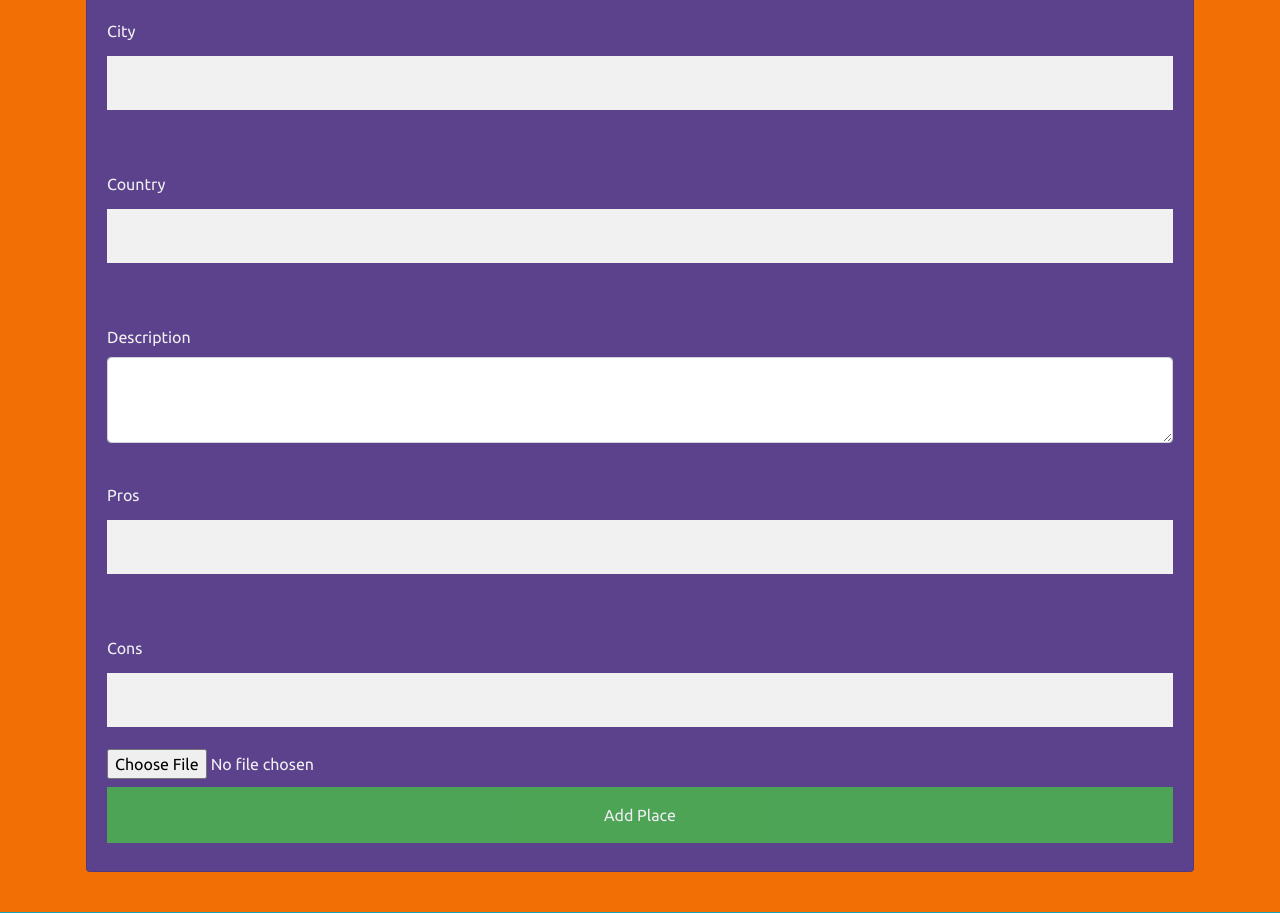
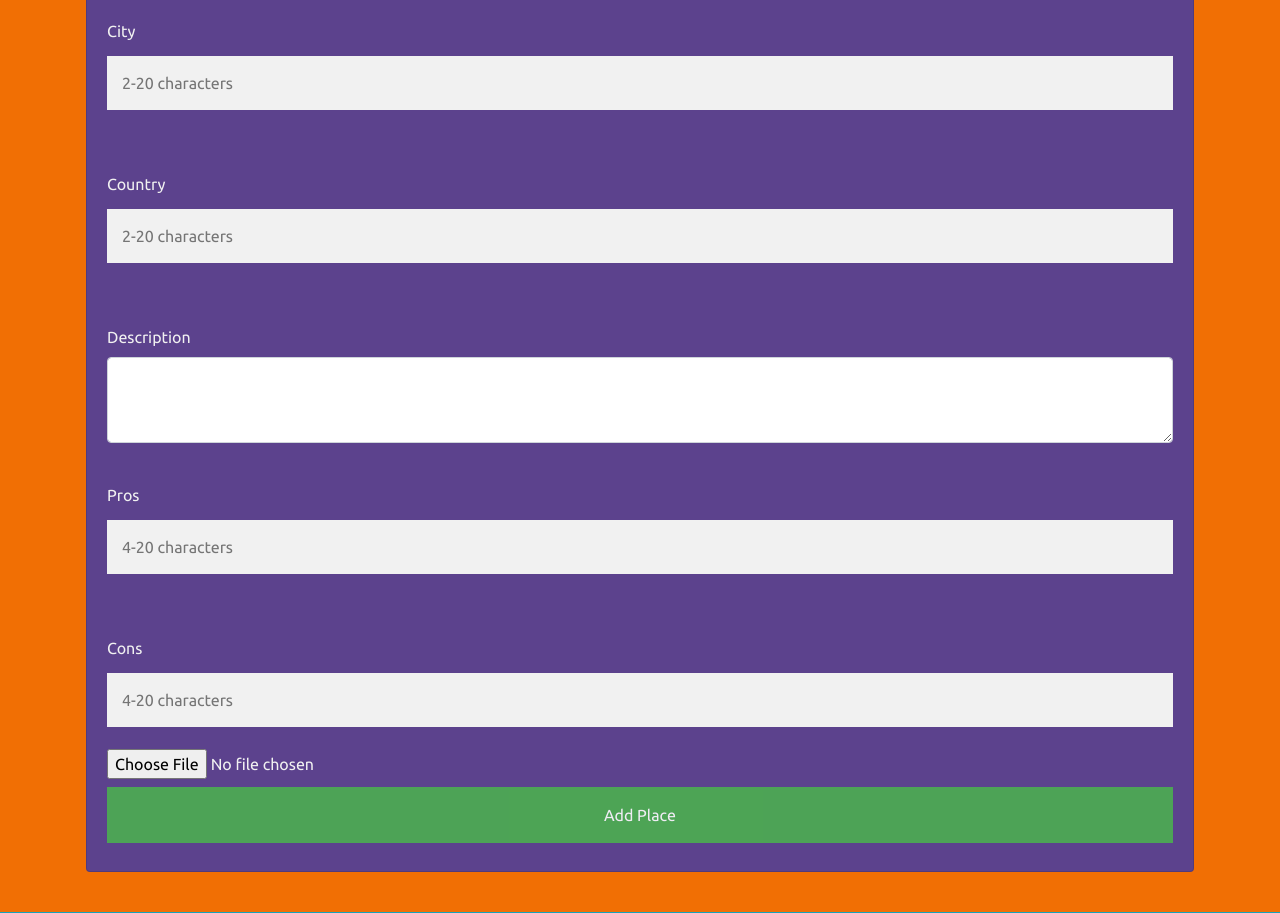
Before and after one commit to ebuzeryalcin/Travellers, a Flask app: page /add_place in a window 1280 px wide. Shown: the part 1497-2410 px from the top of the page. Run offline with Flask 2, Linux system fonts and the light colour scheme; the visitor is signed in with stand-in values (Sample User, id 1); data that the repository does not hold is empty; some libraries are stand-ins or nearby versions.

Commit message:
Added style to copyright, placeholders are now added to forms and login, register so users can match requirements.

```diff
--- a/static/css/style.css
+++ b/static/css/style.css
@@ -63,6 +63,9 @@ body{
 }
 .youtube-color{
     background-color: #ee0d0d
+}
+.copyright-opacity{
+    background-color: rgba(0, 0, 0, 0.2)
 }
 /*---------------------index.html ----------------------*/
 
--- a/templates/add_place.html
+++ b/templates/add_place.html
@@ -16,13 +16,13 @@
                     <!-- city -->
                     <div class="card-body input-field-add">
                         <label for="place_city">City</label>
-                        <input id="place_city" name="place_city" minlength="2" maxlength="20"
+                        <input id="place_city" placeholder="2-20 characters" name="place_city" minlength="2" maxlength="20"
                         type="text" class="validate" required>
                     </div>
                         <!-- country -->
                     <div class="card-body input-field-add">
                         <label for="place_country">Country</label>
-                        <input id="place_country" name="place_country" minlength="2" maxlength="20"
+                        <input id="place_country" placeholder="2-20 characters" name="place_country" minlength="2" maxlength="20"
                         type="text" class="validate" required>
                     </div>
                         <!-- description -->
@@ -35,13 +35,13 @@
                         <!-- pros -->
                         <div class="card-body input-field-add">
                         <label for="place_pros">Pros</label>
-                        <input id="place_pros" name="place_pros" minlength="2" maxlength="20"
+                        <input id="place_pros" placeholder="4-20 characters" name="place_pros" minlength="4" maxlength="20"
                         type="text" class="validate" required>
                     </div>
                         <!-- cons -->
                         <div class="card-body input-field-add">
                         <label for="place_cons">Cons</label>
-                        <input id="place_cons" name="place_cons" minlength="2" maxlength="20"
+                        <input id="place_cons" placeholder="4-20 characters" name="place_cons" minlength="4" maxlength="20"
                         type="text" class="validate" required>
                         <!-- image, upload -->
                         <input type="file" name="file" required>
--- a/templates/base.html
+++ b/templates/base.html
@@ -93,12 +93,11 @@
       </div>
     </section>
   </div>
-
-  <!-- Copyright -->
-  <div class="text-center p-3" style="background-color: rgba(0, 0, 0, 0.2)">
-    © 2021 Copyright:
-    <a class="text-dark" href="https://travellers-ebuzer-yalcin.herokuapp.com/">Travellers</a>
-  </div>
+    <!-- Copyright -->
+    <div class="text-center p-3 copyright-opacity">
+        © 2021 Copyright:
+        <a class="text-dark" href="https://travellers-ebuzer-yalcin.herokuapp.com/">Travellers</a>
+    </div>
 </footer>
 
     <!-- Bootstrap v4.5 JQuery and Javascript CDN from https://getbootstrap.com/docs/4.5/getting-started/introduction/#js -->
--- a/templates/login.html
+++ b/templates/login.html
@@ -20,11 +20,11 @@
         <hr>
 
         <label for="username"><h4>Username</h4></label>
-        <input type="text" placeholder="Enter Username" name="username" id="username" minlength="5"
-            maxlength="15" pattern="^[a-zA-Z0-9]{5,15}$" class="validate" required>
+        <input type="text" placeholder="Enter Username (4-10 characters)" name="username" id="username" minlength="4"
+            maxlength="10" pattern="^[a-zA-Z0-9]{4,10}$" class="validate" required>
 
         <label for="psw"><h4>Password</h4></label>
-        <input type="password" placeholder="Enter Password" name="password" id="password" minlength="5"
+        <input type="password" placeholder="Enter Password (5-15 characters)" name="password" id="password" minlength="5"
             maxlength="15" pattern="^[a-zA-Z0-9]{5,15}$" class="validate" required>
 
         <button type="submit" class="registerbtn">Login</button>
--- a/templates/register.html
+++ b/templates/register.html
@@ -20,11 +20,11 @@
         <hr>
 
         <label for="username"><h4>Username</h4></label>
-        <input type="text" placeholder="Enter Username" name="username" id="username" minlength="5"
-            maxlength="15" pattern="^[a-zA-Z0-9]{3,10}$" class="validate" required>
+        <input type="text" placeholder="Enter Username (4-10 characters)" name="username" id="username" minlength="4"
+            maxlength="10" pattern="^[a-zA-Z0-9]{4,10}$" class="validate" required>
 
         <label for="psw"><h4>Password</h4></label>
-        <input type="password" placeholder="Enter Password" name="password" id="password" minlength="5"
+        <input type="password" placeholder="Enter Password (5-15 characters)" name="password" id="password" minlength="5"
             maxlength="15" pattern="^[a-zA-Z0-9]{5,15}$" class="validate" required>
 
         <button type="submit" class="registerbtn">Register</button>
```
